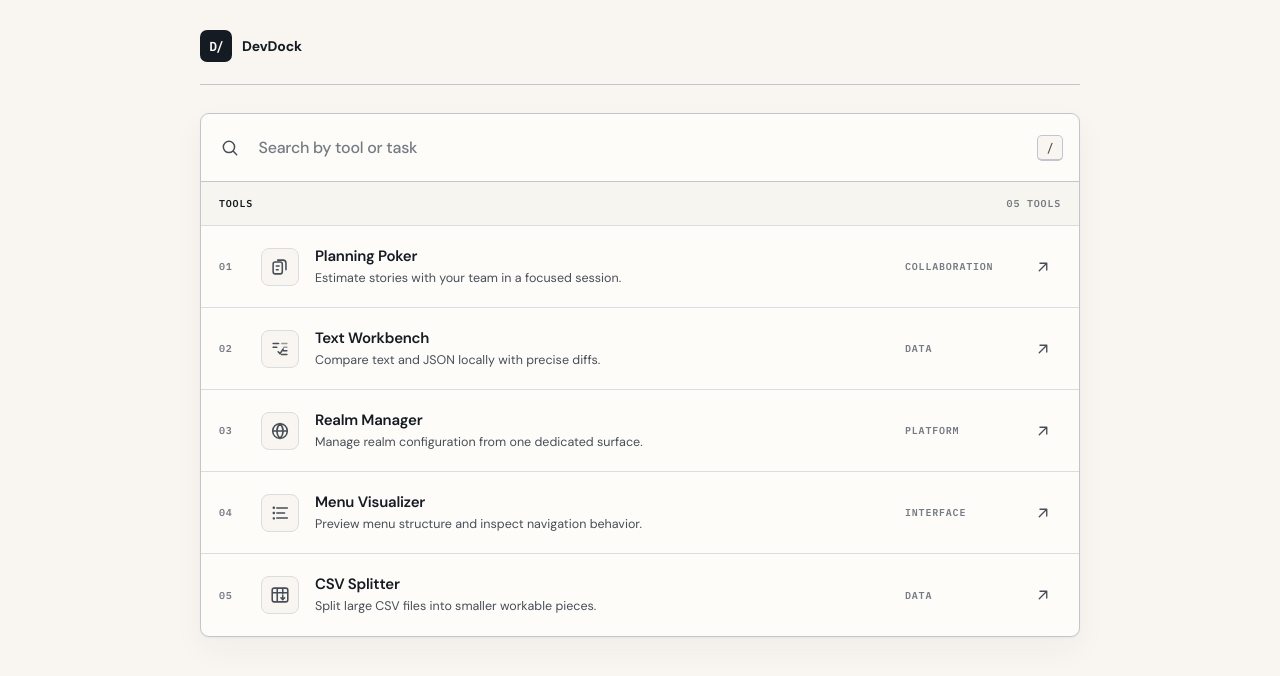
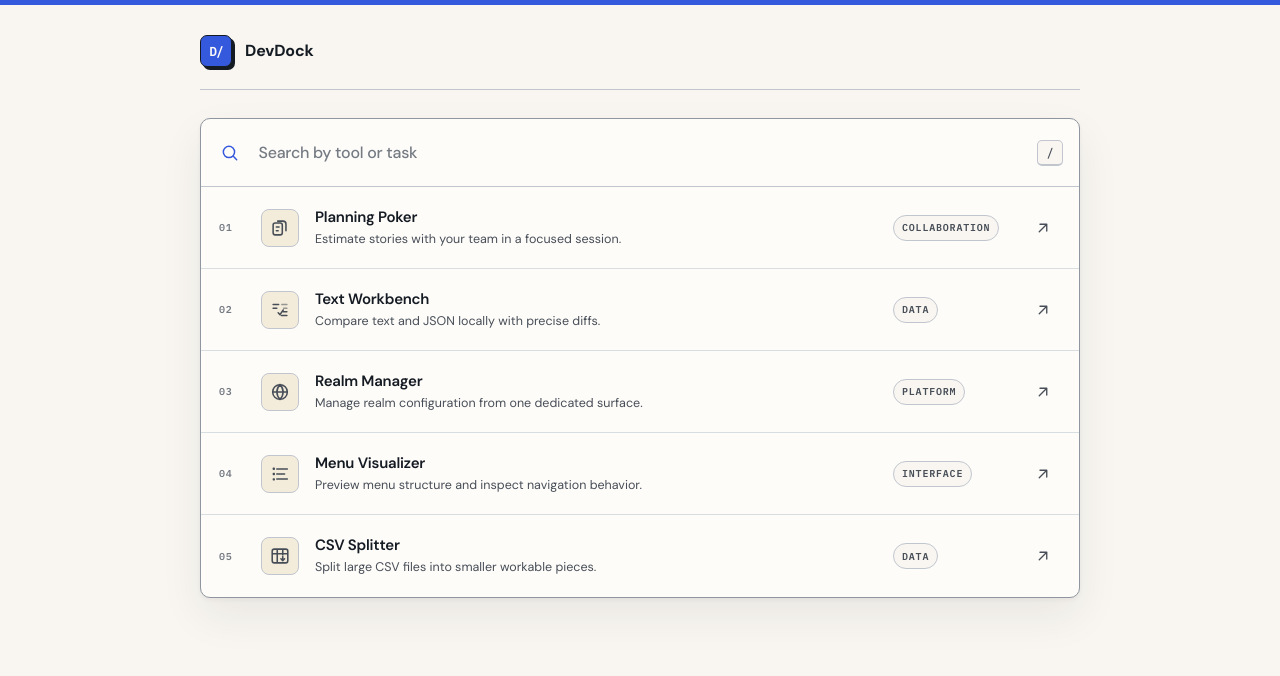
Before and after one commit to m1nggggg/DevDock, a React (Vite) app: page / in a window 1280 px wide. Shown: the top 676 px of the page. Built offline with nearby package versions, Linux system fonts and the light colour scheme.

Commit message:
Balance DevDock visual character

```diff
--- a/src/App.tsx
+++ b/src/App.tsx
@@ -55,10 +55,6 @@ const App = () => {
     return () => window.removeEventListener('keydown', handleShortcut);
   }, [query]);
 
-  const resultLabel = query
-    ? `${filteredTools.length} ${filteredTools.length === 1 ? 'match' : 'matches'}`
-    : `${tools.length.toString().padStart(2, '0')} tools`;
-
   return (
     <main className="page-shell">
       <header className="topbar">
@@ -89,11 +85,6 @@ const App = () => {
           ) : (
             <kbd aria-label="Keyboard shortcut: slash">/</kbd>
           )}
-        </div>
-
-        <div className="directory-heading">
-          <h2>Tools</h2>
-          <span aria-live="polite">{resultLabel}</span>
         </div>
 
         {filteredTools.length > 0 ? (
--- a/src/styles.css
+++ b/src/styles.css
@@ -4,7 +4,6 @@
   --ink-faint: oklch(58% 0.014 255);
   --paper: oklch(97.5% 0.008 86);
   --surface: oklch(99.2% 0.005 86);
-  --surface-hover: oklch(96.4% 0.014 260);
   --line: oklch(82.5% 0.012 255);
   --line-soft: oklch(89.5% 0.009 255);
   --accent: oklch(52% 0.205 267);
@@ -32,6 +31,13 @@ body {
   min-height: 100vh;
   margin: 0;
   background: var(--paper);
+}
+
+body::before {
+  display: block;
+  height: 5px;
+  background: var(--accent);
+  content: "";
 }
 
 button,
@@ -88,17 +94,20 @@ a {
   width: 32px;
   height: 32px;
   border-radius: 7px;
-  background: var(--ink);
+  margin-right: 3px;
+  border: 1px solid var(--ink);
+  background: var(--accent);
   color: var(--surface);
   font-family: "IBM Plex Mono", monospace;
   font-size: 13px;
   font-weight: 600;
   letter-spacing: -0.08em;
+  box-shadow: 3px 3px 0 var(--ink);
 }
 
 .brand h1 {
   margin: 0;
-  font-size: 14px;
+  font-size: 16px;
   font-weight: 700;
   line-height: 1;
   letter-spacing: -0.01em;
@@ -107,10 +116,10 @@ a {
 .directory {
   overflow: hidden;
   margin-top: 28px;
-  border: 1px solid var(--line);
-  border-radius: 9px;
+  border: 1px solid oklch(67% 0.015 255);
+  border-radius: 10px;
   background: var(--surface);
-  box-shadow: 0 1px 2px rgb(35 38 50 / 0.04), 0 12px 32px rgb(35 38 50 / 0.045);
+  box-shadow: 0 2px 4px rgb(35 38 50 / 0.05), 0 18px 44px rgb(35 38 50 / 0.07);
 }
 
 .search-panel {
@@ -125,7 +134,7 @@ a {
   display: grid;
   place-items: center;
   width: 62px;
-  color: var(--ink-soft);
+  color: var(--accent);
 }
 
 .search-panel input {
@@ -199,18 +208,6 @@ a {
   outline-offset: 3px;
 }
 
-.directory-heading {
-  display: flex;
-  align-items: center;
-  justify-content: space-between;
-  min-height: 44px;
-  padding: 0 18px;
-  border-bottom: 1px solid var(--line-soft);
-  background: oklch(97% 0.007 86);
-}
-
-.directory-heading h2,
-.directory-heading span,
 .tool-category,
 .tool-number {
   font-family: "IBM Plex Mono", monospace;
@@ -220,15 +217,6 @@ a {
   text-transform: uppercase;
 }
 
-.directory-heading h2 {
-  margin: 0;
-  color: var(--ink);
-}
-
-.directory-heading span {
-  color: var(--ink-faint);
-}
-
 .tool-list {
   display: flex;
   flex-direction: column;
@@ -236,7 +224,7 @@ a {
 
 .tool-item {
   display: grid;
-  grid-template-columns: 28px 40px minmax(0, 1fr) 108px 34px;
+  grid-template-columns: 28px 40px minmax(0, 1fr) 120px 34px;
   align-items: center;
   gap: 14px;
   min-height: 82px;
@@ -252,8 +240,8 @@ a {
 }
 
 .tool-item:hover {
-  background: var(--surface-hover);
-  box-shadow: inset 3px 0 var(--accent);
+  background: oklch(91.5% 0.055 86);
+  box-shadow: inset 4px 0 var(--ink);
 }
 
 .tool-item:focus-visible {
@@ -272,18 +260,18 @@ a {
   place-items: center;
   width: 38px;
   height: 38px;
-  border: 1px solid var(--line-soft);
+  border: 1px solid var(--line);
   border-radius: 8px;
-  background: var(--paper);
+  background: oklch(94.5% 0.025 86);
   color: var(--ink-soft);
   transition: border-color 150ms ease, background-color 150ms ease, color 150ms ease;
 }
 
 .tool-item:hover .tool-icon,
 .tool-item:focus-visible .tool-icon {
-  border-color: oklch(75% 0.08 267);
+  border-color: var(--ink);
   background: var(--surface);
-  color: var(--accent);
+  color: var(--ink);
 }
 
 .tool-copy {
@@ -309,7 +297,15 @@ a {
 }
 
 .tool-category {
-  color: var(--ink-faint);
+  display: inline-flex;
+  align-items: center;
+  justify-self: start;
+  min-height: 26px;
+  padding: 0 8px;
+  border: 1px solid var(--line);
+  border-radius: 999px;
+  background: var(--paper);
+  color: var(--ink-soft);
 }
 
 .launch-icon {
@@ -325,7 +321,7 @@ a {
 .tool-item:hover .launch-icon,
 .tool-item:focus-visible .launch-icon {
   transform: translate(1px, -1px);
-  background: var(--accent);
+  background: var(--ink);
   color: var(--surface);
 }
 
```
Also changed, not shown: 1 other file (tests, documents, lock files or other folders).
